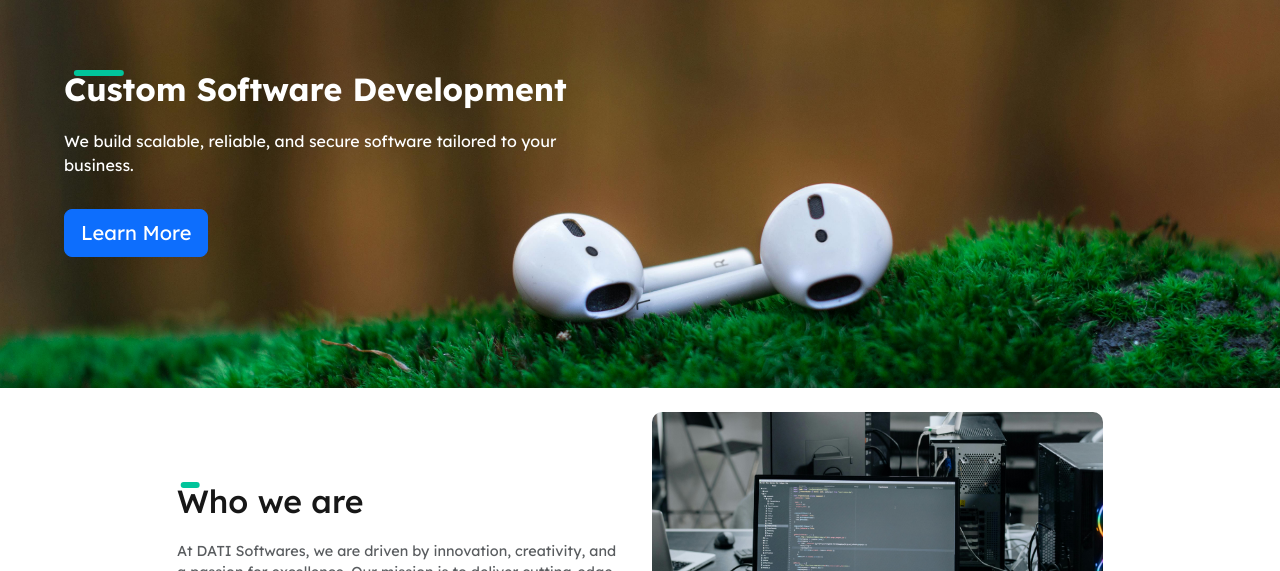
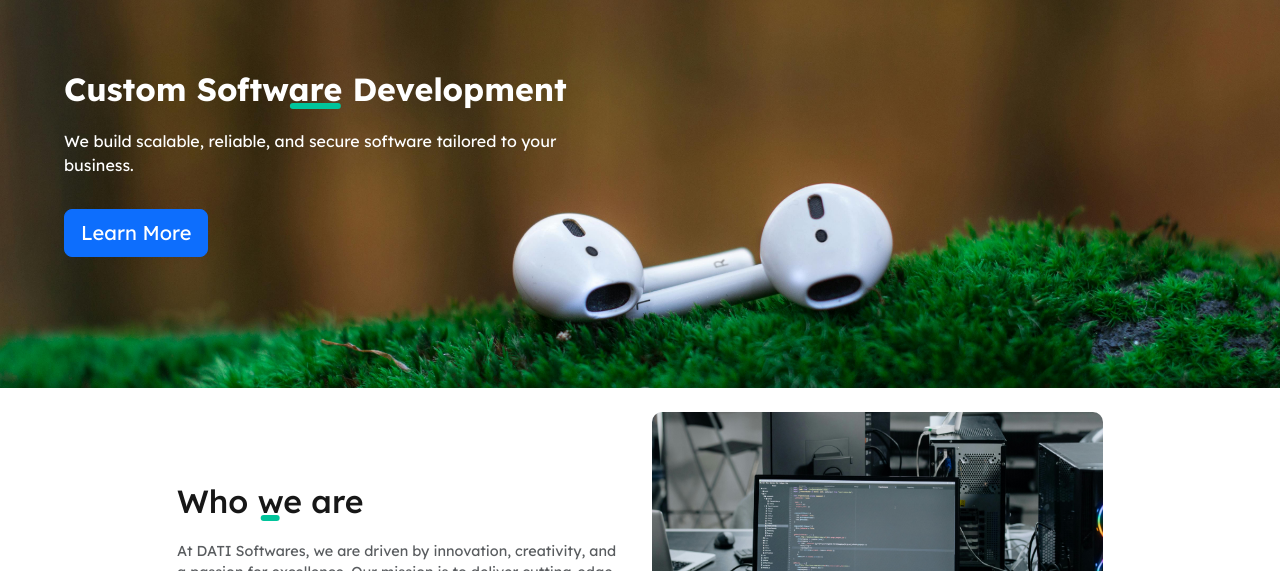
Before and after one commit to oyatadaniel/dati-softwares, a Next.js app: page / in a window 1280 px wide. Shown: the part 182-753 px from the top of the page. Built offline with nearby package versions, Linux system fonts and the light colour scheme.

Commit message:
first commit

```diff
--- a/app/globals.css
+++ b/app/globals.css
@@ -164,17 +164,27 @@ h2 {
   display: inline-block; /* so the underline is centered on the text width */
 }
 
+/* Hide underline by default (for small screens) */
 h2::after {
   content: "";
-  position: absolute;
-  bottom: 10;
-  left: 7%;
-  transform: translateX(-50%);
-  width: 10%; /* underline width */
-  height: 6px; /* thickness */
-  background-color: #01c49b; /* underline color */
-  border-radius: 6px; /* optional: rounded edges */
+  display: none;
 }
+
+@media (min-width: 768px) {
+  /* md breakpoint */
+  h2::after {
+    display: block;
+    position: absolute;
+    bottom: 0px;
+    left: 50%;
+    transform: translateX(-50%);
+    width: 10%; /* underline width */
+    height: 6px; /* thickness */
+    background-color: #01c49b; /* underline color */
+    border-radius: 6px;
+  }
+}
+
 .my-menu {
   border-radius: 10px;
   box-shadow: rgba(0, 0, 0, 0.05) 0px 0px 0px 1px;
```
